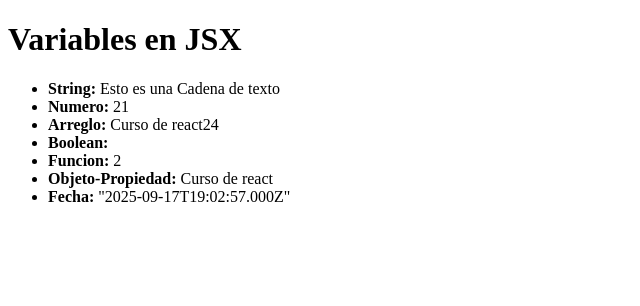
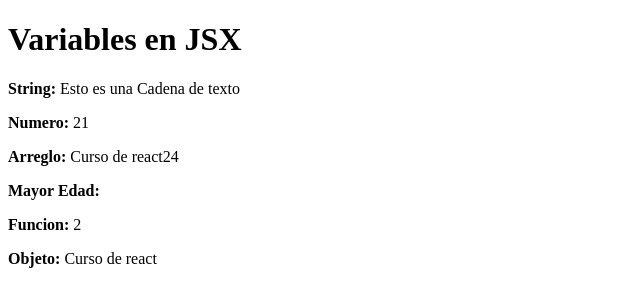
Before and after one commit to Jhonatanisai8/primer-proyecto-react, a React (Vite) app: page / in a window 1280 px wide. Shown: the top 306 px of the page, without its empty margins (0-640 px from the left). Built offline with nearby package versions, Linux system fonts and the light colour scheme.

Commit message:
variables en JSX

```diff
--- /dev/null
+++ b/src/01-variables/ComponenteVariables.jsx
@@ -0,0 +1,45 @@
+// import { Fragment } from "react";
+
+// import React from 'react'
+const nombre = "Esto es una Cadena de texto";
+const numero = 21;
+const array = ["Curso de react", 24, true];
+const mayorEdad = true;
+const funcion = () => 1 + 1;
+const objecto = {
+  nombre: "Curso de react",
+  profesor: "Sergie Code",
+};
+const fecha = new Date();
+export const ComponenteVariables = () => {
+  return (
+    <>
+      <h1>Variables en JSX</h1>
+      <p>
+        <strong>String: </strong>
+        {nombre}
+      </p>
+
+      <p>
+        <strong>Numero: </strong>
+        {numero}
+      </p>
+      <p>
+        <strong>Arreglo: </strong>
+        {array}
+      </p>
+      <p>
+        <strong>Mayor Edad: </strong>
+        {mayorEdad}
+      </p>
+      <p>
+        <strong>Funcion: </strong>
+        {funcion()}
+      </p>
+      <p>
+        <strong>Objeto: </strong>
+        {objecto.nombre}
+      </p>
+    </>
+  );
+};
--- a/src/main.jsx
+++ b/src/main.jsx
@@ -2,10 +2,12 @@ import { StrictMode } from "react";
 import { createRoot } from "react-dom/client";
 import { PrimerComponente } from "./01-variables/PrimerComponente";
 import { SegundoComponente } from "./01-variables/SegundoComponente";
+import { ComponenteVariables } from "./01-variables/ComponenteVariables";
 
 createRoot(document.getElementById("root")).render(
   <StrictMode>
-    <SegundoComponente />
-    <PrimerComponente />
+    {/* <SegundoComponente /> */}
+    {/* <PrimerComponente /> */}
+    <ComponenteVariables />
   </StrictMode>
 );
```
